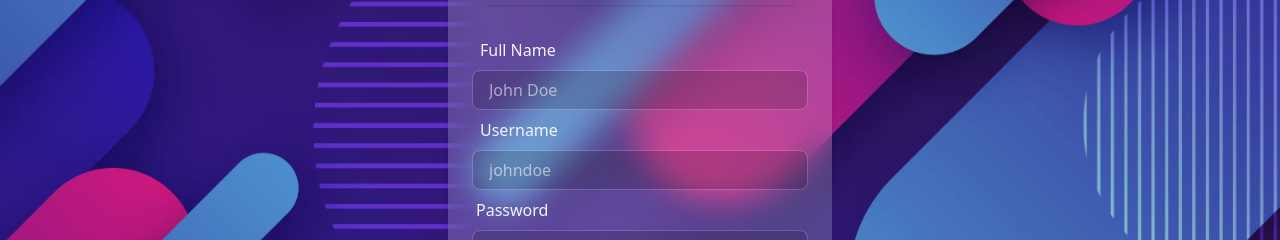
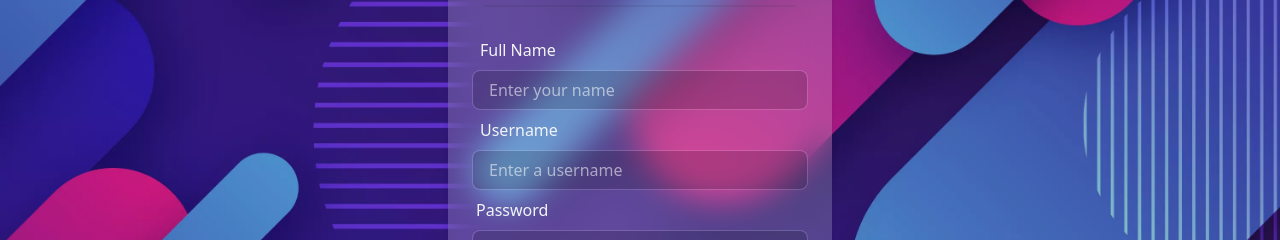
Before and after one commit to soupaulodev/falae, a React (Vite) app in the folder frontend/: page /signup in a window 1280 px wide. Shown: the part 198-438 px from the top of the page. Built offline with nearby package versions, Linux system fonts and the light colour scheme.

Commit message:
Update SignUp.jsx

```diff
--- a/frontend/src/pages/signup/SignUp.jsx
+++ b/frontend/src/pages/signup/SignUp.jsx
@@ -41,7 +41,7 @@ const SignUp = () => {
             </label>
             <input
               type="text"
-              placeholder="John Doe"
+              placeholder="Enter your name"
               className="w-full input h-10 bg-black/15 text-white bg-clip-padding border-white/15 placeholder:text-white/55 bg-opacity-20 focus:bg-opacity-30 focus:outline-none focus:border-gray-300"
               value={inputs.fullName}
               onChange={(e) =>
@@ -58,7 +58,7 @@ const SignUp = () => {
             </label>
             <input
               type="text"
-              placeholder="johndoe"
+              placeholder="Enter a username"
               className="w-full input h-10 bg-black/15 text-white bg-clip-padding border-white/15 placeholder:text-white/55 bg-opacity-20 focus:bg-opacity-30 focus:outline-none focus:border-gray-300"
               value={inputs.username}
               onChange={(e) =>
```
